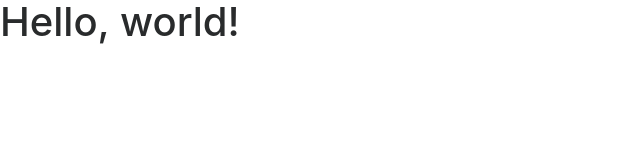
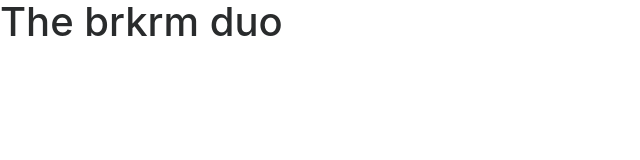
Before and after one commit to nikita-ahuja/thebrkrmduo, a plain HTML site: page index.html in a window 1280 px wide. Shown: the whole page, without its empty margins (0-640 px from the left). Drawn offline with nearby package versions, Linux system fonts and the light colour scheme.

Commit message:
add css file

```diff
--- a/index.html
+++ b/index.html
@@ -11,7 +11,7 @@
     <title>Hello, world!</title>
   </head>
   <body>
-    <h1>Hello, world!</h1>
+    <h1>The brkrm duo</h1>
 
     <!-- Optional JavaScript -->
     <!-- jQuery first, then Popper.js, then Bootstrap JS -->
```
Also changed, not shown: application.css (added).
